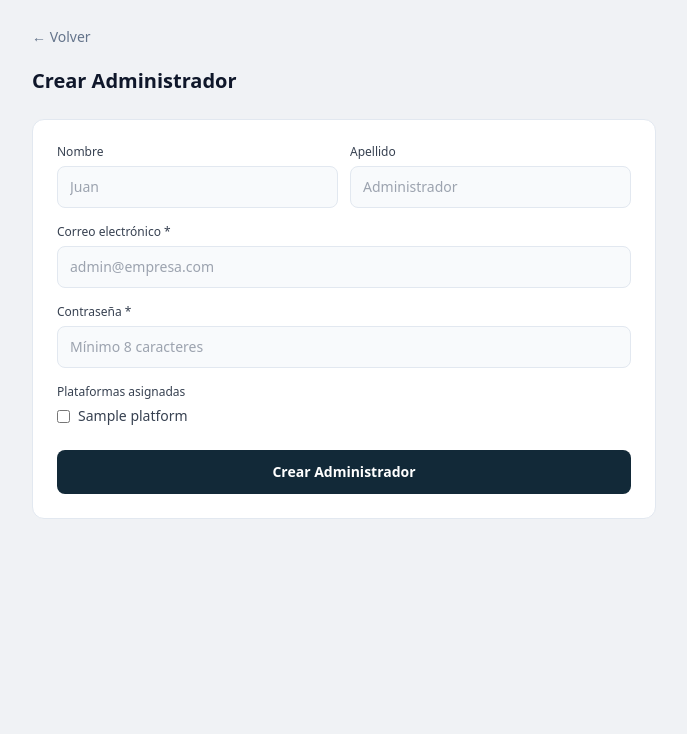
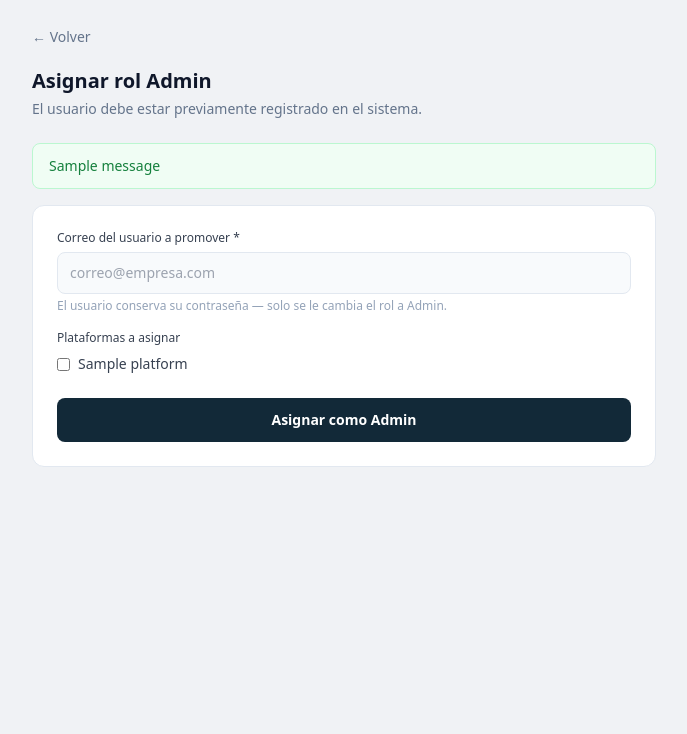
Before and after one commit to soportestarpathai/FeedBackStarpath, a Django app: template templates/superadmin/crear_admin.html in a window 1280 px wide. Shown: the top 734 px of the page, without its empty margins (296-983 px from the left). Run offline with Django 5.2, Linux system fonts and the light colour scheme; the template is opened without the code that fills it: values that come from a table or form of the project are taken from there, others are empty; tables that the repository leaves empty hold one stand-in row (values such as "Sample post"); one stand-in notice (Sample message) is shown; parts of the project's set-up code (start-up, migrations or seed data) failed here and were passed over; some libraries are stand-ins or nearby versions.

Commit message:
fix: cambiar crear admin por promover usuario existente a rol Admin

```diff
--- a/templates/superadmin/crear_admin.html
+++ b/templates/superadmin/crear_admin.html
@@ -1,60 +1,58 @@
 {% extends 'base.html' %}
-{% block title %}Crear Admin — FeedBackStarpath{% endblock %}
+{% block title %}Asignar Admin — FeedBackStarpath{% endblock %}
 {% block nav_sa_admins %}active{% endblock %}
 
 {% block content %}
 <div class="max-w-2xl mx-auto px-6 py-6">
   <a href="/superadmin/admins/" class="inline-flex items-center gap-1 text-sm mb-5" style="color:#64748b;">← Volver</a>
-  <h1 class="text-xl font-bold mb-6" style="color:#0f172a;">Crear Administrador</h1>
+  <h1 class="text-xl font-bold mb-1" style="color:#0f172a;">Asignar rol Admin</h1>
+  <p class="text-sm mb-6" style="color:#64748b;">El usuario debe estar previamente registrado en el sistema.</p>
+
+  {% if messages %}
+    {% for m in messages %}
+    <div class="mb-4 px-4 py-3 rounded-lg text-sm"
+         style="background:{% if 'error' in m.tags %}#fef2f2;border:1px solid #fecaca;color:#dc2626{% else %}#f0fdf4;border:1px solid #bbf7d0;color:#15803d{% endif %};">
+      {{ m }}
+    </div>
+    {% endfor %}
+  {% endif %}
 
   <form method="post" class="bg-white rounded-xl p-6" style="border:1px solid #e2e8f0;">
     {% csrf_token %}
     <div class="flex flex-col gap-4">
-      <div class="grid grid-cols-2 gap-3">
-        <div>
-          <label class="block text-xs font-medium mb-1.5" style="color:#374151;">Nombre</label>
-          <input type="text" name="first_name" placeholder="Juan"
-                 class="w-full px-3 py-2.5 rounded-lg text-sm outline-none"
-                 style="border:1.5px solid #e2e8f0;background:#f8fafc;color:#0f172a;"
-                 onfocus="this.style.borderColor='#122938'" onblur="this.style.borderColor='#e2e8f0'">
-        </div>
-        <div>
-          <label class="block text-xs font-medium mb-1.5" style="color:#374151;">Apellido</label>
-          <input type="text" name="last_name" placeholder="Administrador"
-                 class="w-full px-3 py-2.5 rounded-lg text-sm outline-none"
-                 style="border:1.5px solid #e2e8f0;background:#f8fafc;color:#0f172a;"
-                 onfocus="this.style.borderColor='#122938'" onblur="this.style.borderColor='#e2e8f0'">
-        </div>
-      </div>
+
       <div>
-        <label class="block text-xs font-medium mb-1.5" style="color:#374151;">Correo electrónico *</label>
-        <input type="email" name="email" required placeholder="admin@empresa.com"
+        <label class="block text-xs font-medium mb-1.5" style="color:#374151;">
+          Correo del usuario a promover *
+        </label>
+        <input type="email" name="email" required
+               value="{{ email_previo|default:'' }}"
+               placeholder="correo@empresa.com"
                class="w-full px-3 py-2.5 rounded-lg text-sm outline-none"
                style="border:1.5px solid #e2e8f0;background:#f8fafc;color:#0f172a;"
                onfocus="this.style.borderColor='#122938'" onblur="this.style.borderColor='#e2e8f0'">
+        <p class="text-xs mt-1" style="color:#94a3b8;">El usuario conserva su contraseña — solo se le cambia el rol a Admin.</p>
       </div>
+
       <div>
-        <label class="block text-xs font-medium mb-1.5" style="color:#374151;">Contraseña *</label>
-        <input type="password" name="password" required placeholder="Mínimo 8 caracteres"
-               class="w-full px-3 py-2.5 rounded-lg text-sm outline-none"
-               style="border:1.5px solid #e2e8f0;background:#f8fafc;color:#0f172a;"
-               onfocus="this.style.borderColor='#122938'" onblur="this.style.borderColor='#e2e8f0'">
-      </div>
-      <div>
-        <label class="block text-xs font-medium mb-1.5" style="color:#374151;">Plataformas asignadas</label>
+        <label class="block text-xs font-medium mb-2" style="color:#374151;">Plataformas a asignar</label>
         <div class="flex flex-col gap-2">
           {% for p in plataformas %}
           <label class="flex items-center gap-2 text-sm cursor-pointer" style="color:#374151;">
             <input type="checkbox" name="plataformas" value="{{ p.pk }}"> {{ p.nombre }}
           </label>
           {% endfor %}
+          {% if not plataformas %}
+          <p class="text-xs" style="color:#94a3b8;">No hay plataformas activas.</p>
+          {% endif %}
         </div>
       </div>
+
       <button type="submit"
               class="w-full py-3 rounded-lg text-sm font-semibold text-white mt-2"
               style="background:#122938;"
               onmouseover="this.style.background='#0d1e2e'" onmouseout="this.style.background='#122938'">
-        Crear Administrador
+        Asignar como Admin
       </button>
     </div>
   </form>
```
Also changed, not shown: apps/platforms/views.py (+26 -23 lines).
